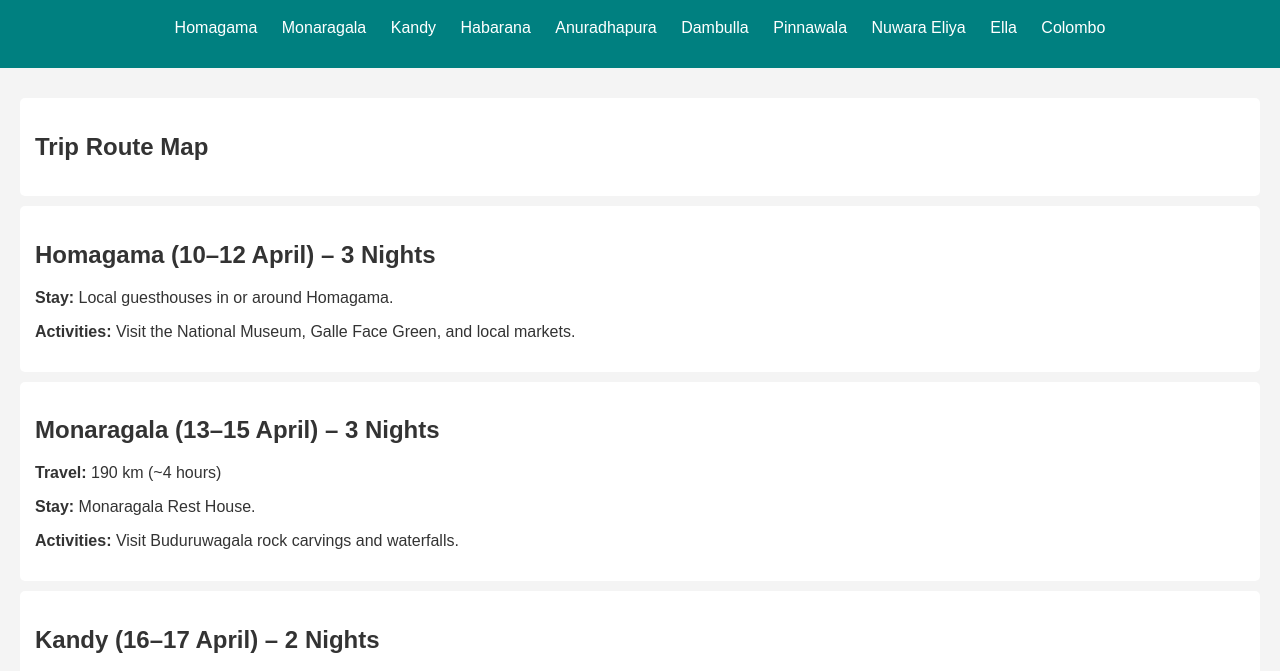
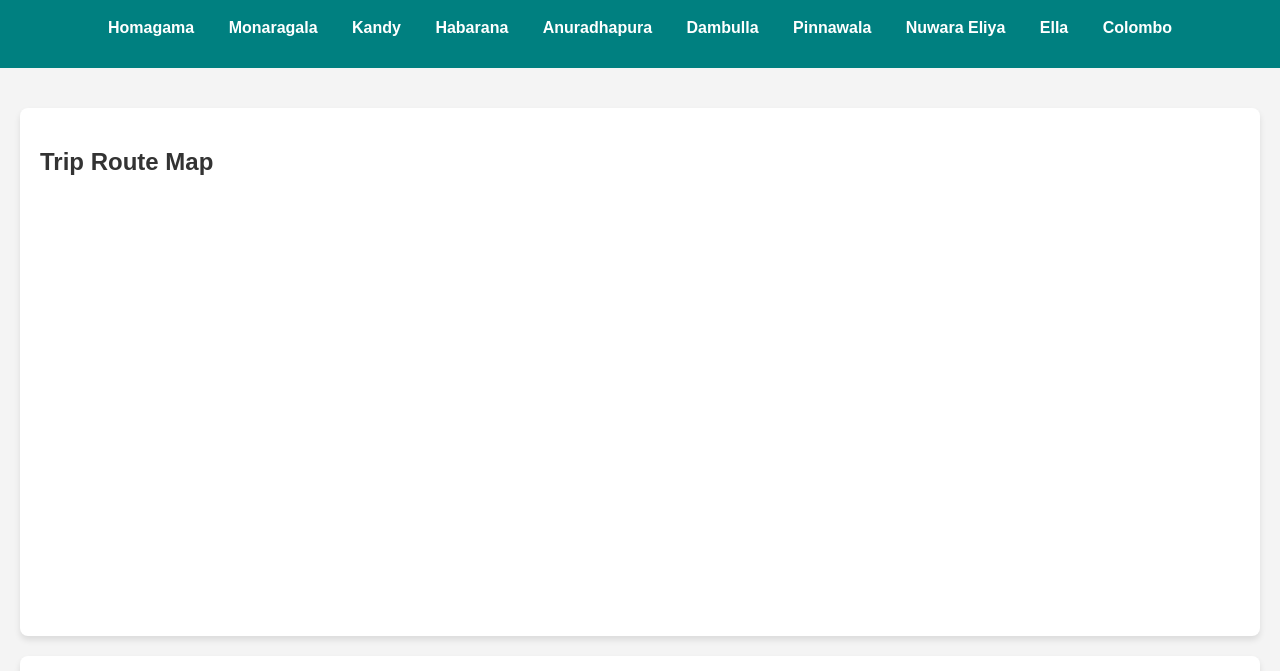
Before and after one commit to savindalak/sri-lanka-itinerary, a plain HTML site: page index.html in a window 1280 px wide. Shown: the part 76-747 px from the top of the page. Drawn offline with Linux system fonts and the light colour scheme; some packages are replaced by stand-ins of ours; a script that the page names is missing.

Commit message:
Update styles.css

```diff
--- a/styles.css
+++ b/styles.css
@@ -1,5 +1,5 @@
 body {
-    font-family: Arial, sans-serif;
+    font-family: 'Arial', sans-serif;
     margin: 0;
     padding: 0;
     background-color: #f4f4f4;
@@ -16,16 +16,18 @@ header {
 nav ul {
     list-style: none;
     padding: 0;
+    text-align: center;
 }
 
 nav ul li {
     display: inline;
-    margin: 0 10px;
+    margin: 0 15px;
 }
 
 nav ul li a {
     color: white;
     text-decoration: none;
+    font-weight: bold;
 }
 
 main {
@@ -34,9 +36,10 @@ main {
 
 section {
     background: white;
-    margin: 10px 0;
-    padding: 15px;
-    border-radius: 5px;
+    margin: 20px 0;
+    padding: 20px;
+    border-radius: 8px;
+    box-shadow: 0px 4px 6px rgba(0, 0, 0, 0.1);
 }
 
 footer {
@@ -48,3 +51,9 @@ footer {
     bottom: 0;
     width: 100%;
 }
+
+#googleMap {
+    width: 100%;
+    height: 400px;
+    margin-bottom: 20px;
+}
```
